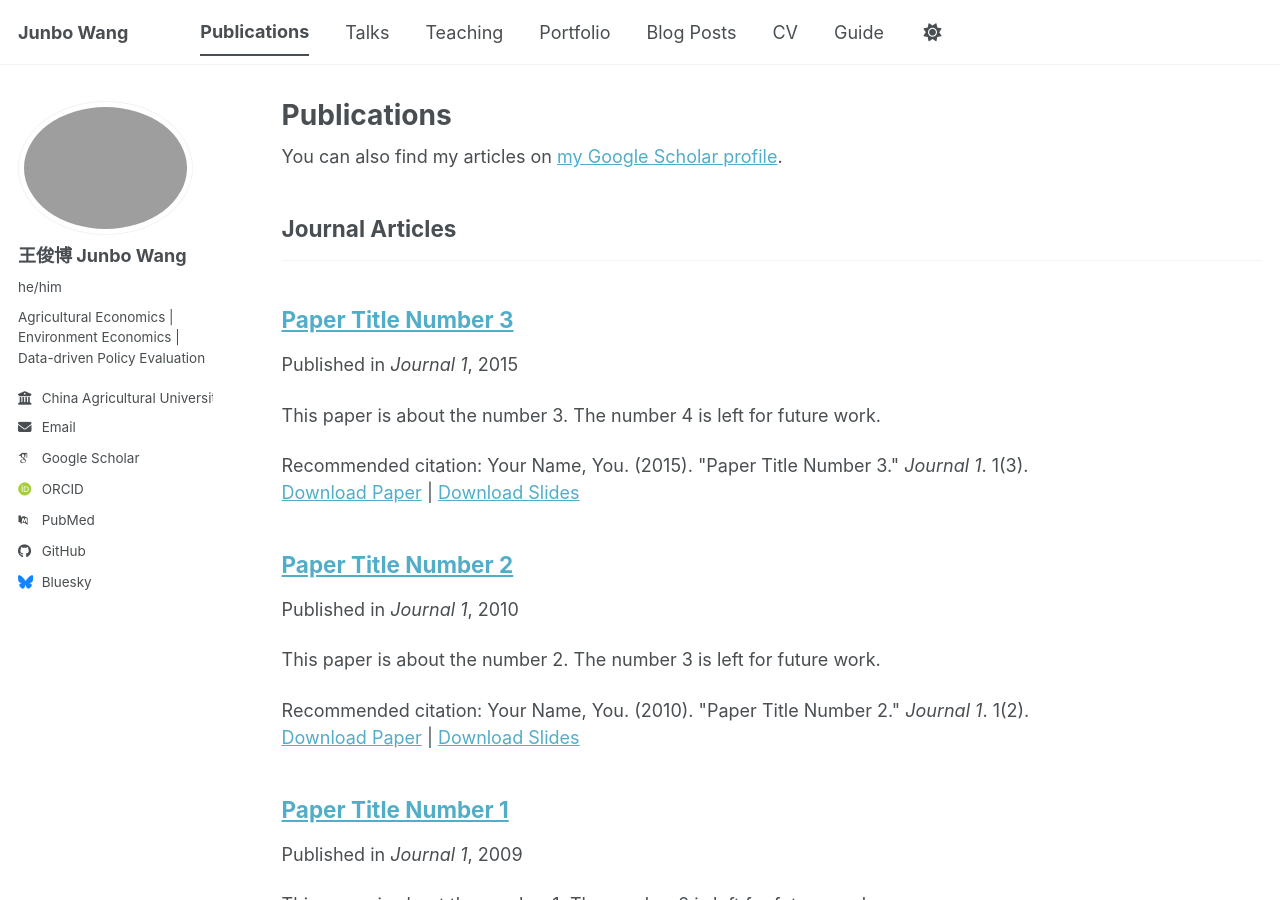
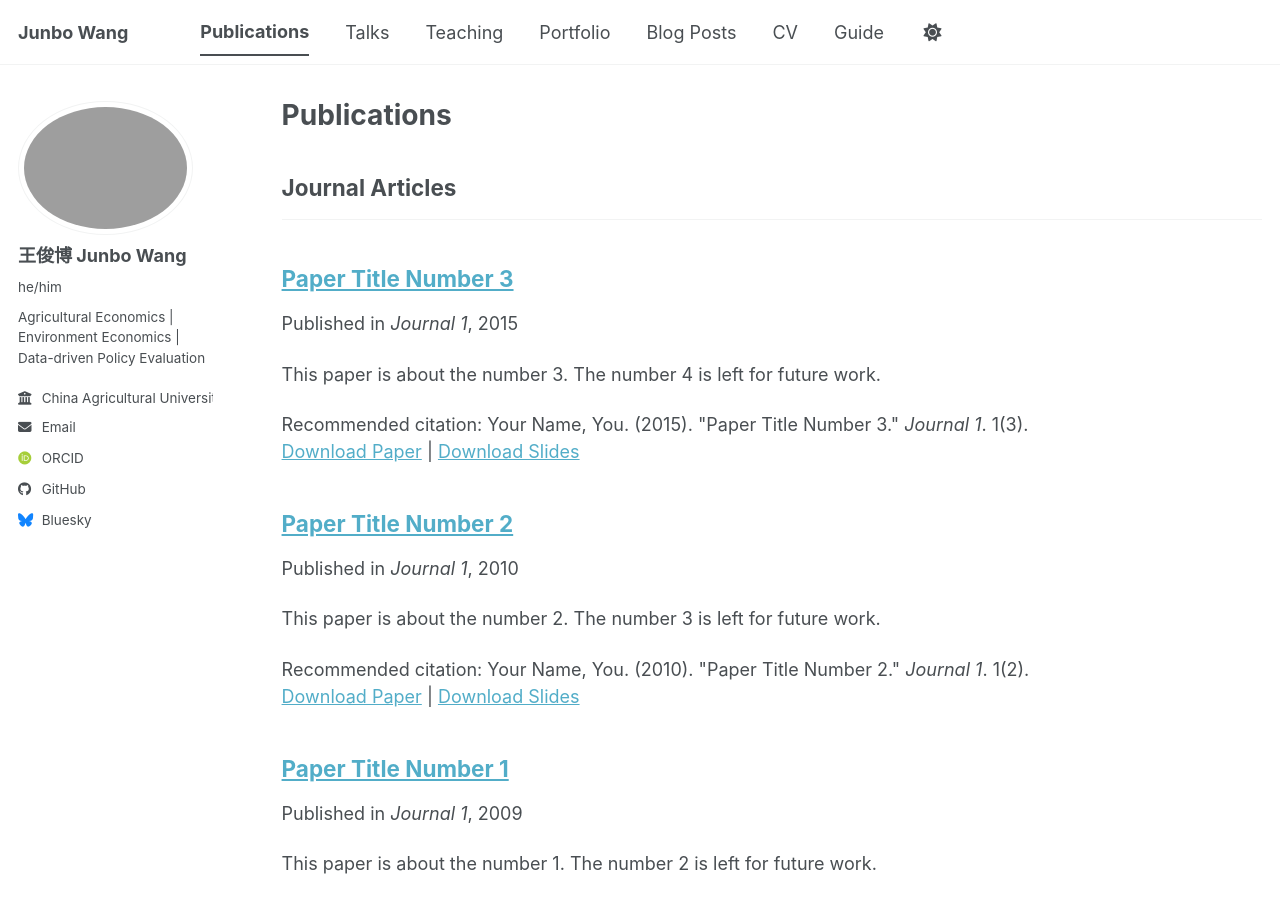
Before and after one commit to wangjunbo11/wangjunbo11.github.io, a Jekyll site: the page built from _pages/publications.html, in a window 1280 px wide and 900 px high. Built offline with Jekyll 4.4.1, drawn with Linux system fonts in a browser that asks for light colours; some web fonts are replaced; a script bundle is joined from its source files by our own code; library files that are not in the unit come from our copies; some of the changed lines change nothing that is shown.

Commit message:
Update _config.yml

```diff
--- a/_config.yml
+++ b/_config.yml
@@ -35,14 +35,14 @@
 
   # Academic websites
   academia         : # URL
-  arxiv            : # URL - Update with the correct link to your profile
-  googlescholar    : "https://scholar.google.com/citations?user=PS_CX0AAAAAJ"
+  arxiv            : # URL
+  googlescholar    : # URL
   inspire-hep      : # URL
   impactstory      : # URL
-  orcid            : "https://orcid.org/yourorcidurl"
+  orcid            : "https://orcid.org/0009-0007-8921-4070"
   semantic         : # URL
   ssrn             : # URL
-  pubmed           : "https://www.ncbi.nlm.nih.gov/pubmed/?term=john+snow"
+  pubmed           : # URL
   researchgate     : # URL
   scopus           : # URL
   zotero           : # URL
```
